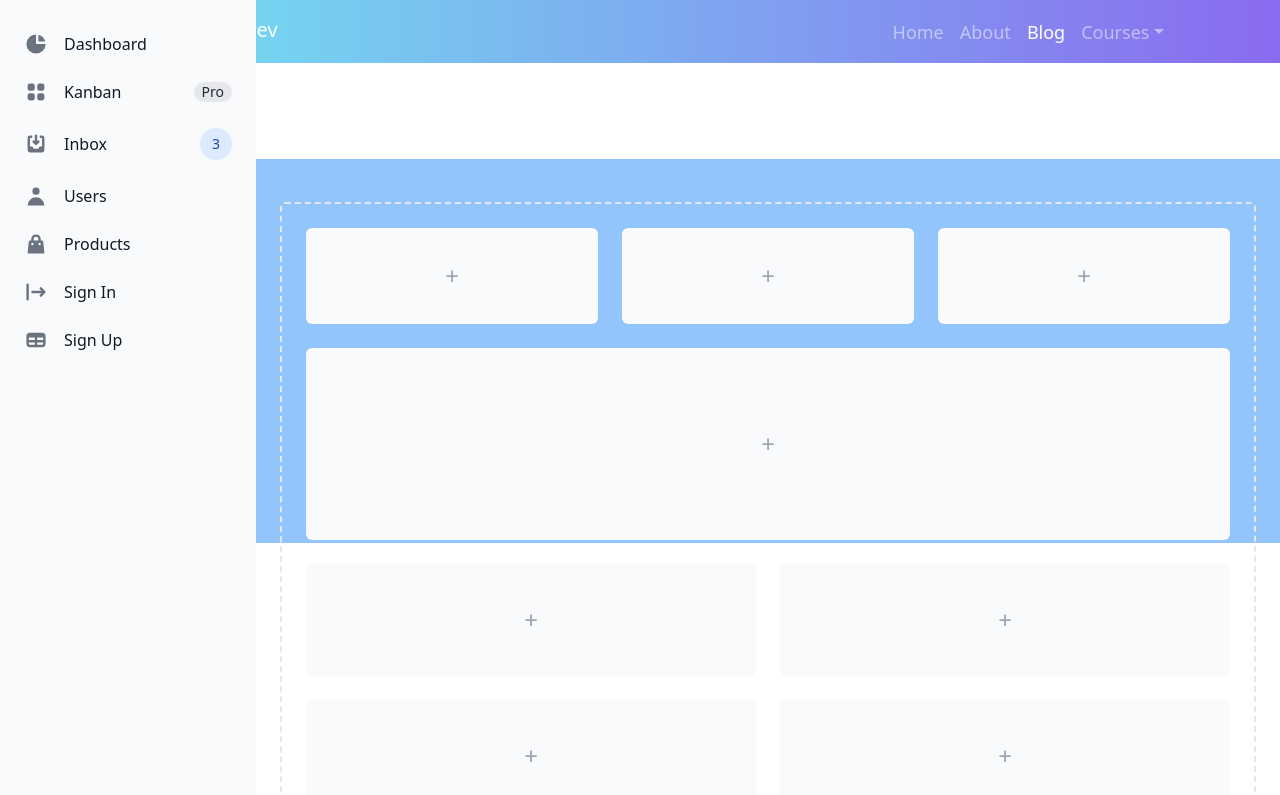
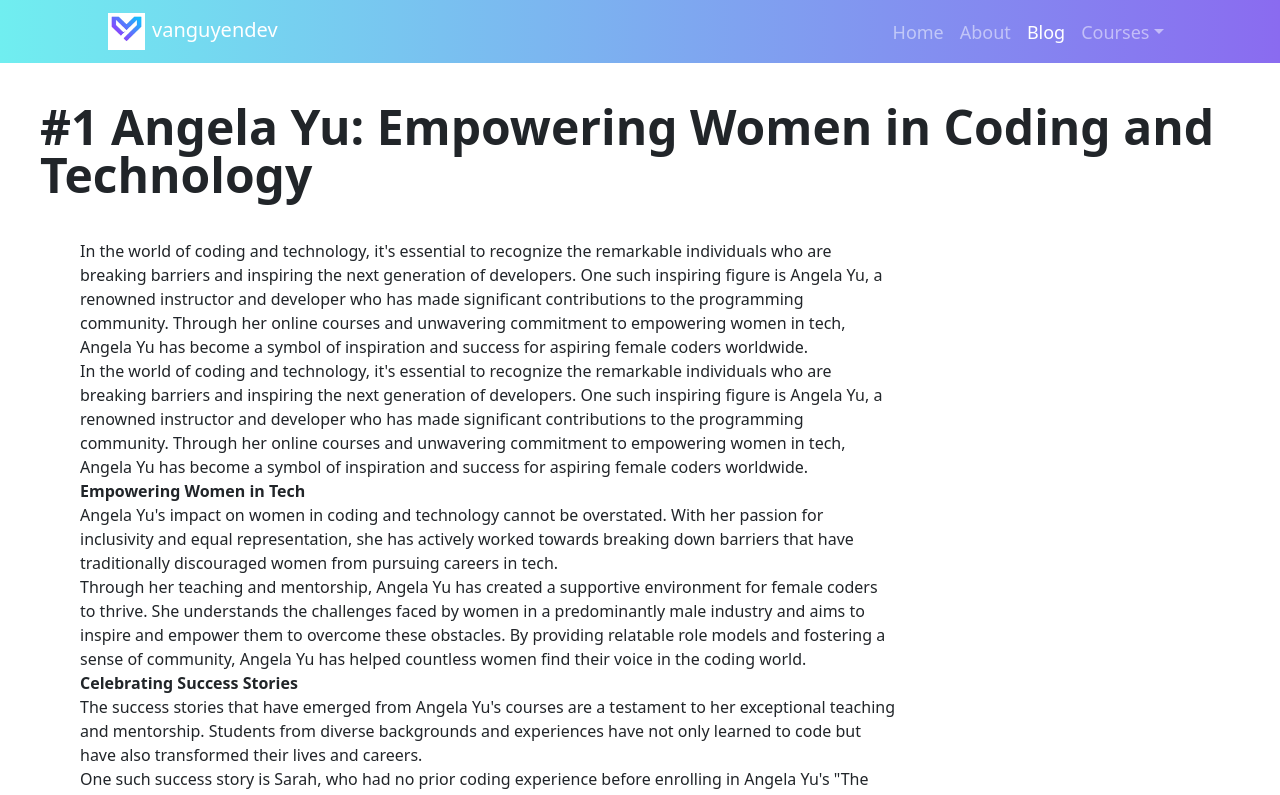
Before and after one commit to vanguyen333/mysiteO, a React (Vite) app: page /blog in a window 1280 px wide. Shown: the top 795 px of the page. Built offline with nearby package versions, Linux system fonts and the light colour scheme.

Commit message:
working on blog 1

```diff
--- a/src/pages/About.jsx
+++ b/src/pages/About.jsx
@@ -31,31 +31,30 @@ const About = () => {
           Hi there, it's Van.
         </h1>
         <p className="pb-10 ">
-          Thank you for taking the time to visit my personal website. I am a
-          full-stack developer based in Ottawa, Canada. <br />
+          Thank you for taking the time to visit my personal website.
+          <br />I am a full-stack developer, a free-lancer, and content creator
+          based in Ottawa, Canada. <br />
           <br />
-          As a recent graduate from Algonquin College with a specialization in
+          Recently graduated from Algonquin College with a specialization in
           Computer Programming, I possess a wide range of skills in building web
-          applications, applications, software solutions and debugging. During
-          my education, I was working as a co-op intern web developer at
-          U+Education, an Education company, for a duration of four months. In
-          this role, I played a pivotal part in designing, updating, and
-          revamping the company's WordPress website, gaining valuable hands-on
-          experience.
+          applications, applications, software solutions and debugging. I was a
+          co-op intern web developer at U+Education in 4 months. I played a
+          pivotal part in designing, updating, and revamping the company's
+          WordPress website, gaining valuable hands-on experience. I currently
+          working on a website about driving school for my private client, and
+          working on tech videos on Youtube.
           <br />
           <br />
-          Passionate about designing innovative technology products, I am
-          constantly eager to learn and apply new skills and talents to drive
-          your organization's success. With my dedication and expertise, I am
-          confident in making a significant contribution to your team and
-          helping your organization thrive.
+          Passionate about designing innovative technology products and with my
+          dedication and expertise, I am confident in making a significant
+          contribution to your team and helping your organization thrive.
           <br />
         </p>
       </div>
       <p className="pl-10 pt-10">
         Bird Image source:{" "}
         <a href="https://www.wallpaperflare.com/beautiful-girl-with-colorful-hair-desktop-wallpaper-hd-for-mobile-phones-and-laptops-wallpaper-bhxbt">
-          wallpaperflare
+          <u> wallpaperflare</u>
         </a>
       </p>
       <Footer />
--- a/src/pages/Blog.jsx
+++ b/src/pages/Blog.jsx
@@ -1,12 +1,84 @@
 import "./blog.css";
 import Header from "../components/Header";
-import Sidethanh from "../components/Sidethanh";
 
 const About = () => {
   return (
-    <div className="bg-blue-300 h-96 mt-24">
-      <h1>My Blog</h1>
-      <Sidethanh />
+    <div>
+      <h1 className="text-5xl text-left pl-10 pt-10  font-bold">
+        #1 Angela Yu: Empowering Women in Coding and Technology
+      </h1>
+      <div className="text-left pt-10 pl-20 pr-96">
+        <p>
+          In the world of coding and technology, it's essential to recognize the
+          remarkable individuals who are breaking barriers and inspiring the
+          next generation of developers. One such inspiring figure is Angela Yu,
+          a renowned instructor and developer who has made significant
+          contributions to the programming community. Through her online courses
+          and unwavering commitment to empowering women in tech, Angela Yu has
+          become a symbol of inspiration and success for aspiring female coders
+          worldwide.
+          <br />
+          In the world of coding and technology, it's essential to recognize the
+          remarkable individuals who are breaking barriers and inspiring the
+          next generation of developers. One such inspiring figure is Angela Yu,
+          a renowned instructor and developer who has made significant
+          contributions to the programming community. Through her online courses
+          and unwavering commitment to empowering women in tech, Angela Yu has
+          become a symbol of inspiration and success for aspiring female coders
+          worldwide.
+          <br /> <strong> Empowering Women in Tech</strong>
+          <br />
+          Angela Yu's impact on women in coding and technology cannot be
+          overstated. With her passion for inclusivity and equal representation,
+          she has actively worked towards breaking down barriers that have
+          traditionally discouraged women from pursuing careers in tech.
+          <br />
+          Through her teaching and mentorship, Angela Yu has created a
+          supportive environment for female coders to thrive. She understands
+          the challenges faced by women in a predominantly male industry and
+          aims to inspire and empower them to overcome these obstacles. By
+          providing relatable role models and fostering a sense of community,
+          Angela Yu has helped countless women find their voice in the coding
+          world.
+          <br />
+          <strong> Celebrating Success Stories</strong>
+          <br />
+          The success stories that have emerged from Angela Yu's courses are a
+          testament to her exceptional teaching and mentorship. Students from
+          diverse backgrounds and experiences have not only learned to code but
+          have also transformed their lives and careers.
+          <br />
+          One such success story is Sarah, who had no prior coding experience
+          before enrolling in Angela Yu's "The Complete Web Development
+          Bootcamp." Through Angela's guidance and comprehensive curriculum,
+          Sarah gained the skills and confidence to build her own portfolio
+          website and eventually landed a job as a front-end developer. Sarah's
+          story is just one of many, demonstrating the transformative power of
+          Angela Yu's courses in unlocking the potential of aspiring coders.
+          <br />
+          <strong> Closing Thoughts: </strong>
+          <br />
+          Inspiring the Future As we reflect on Angela Yu's journey and her
+          impact on the coding and technology industry, it is clear that her
+          contributions go beyond teaching code. Angela Yu serves as a beacon of
+          inspiration for aspiring female coders, breaking stereotypes and
+          empowering women to pursue their passion for technology.
+          <br />
+          Through her online courses and unwavering dedication to inclusivity,
+          Angela Yu is playing a vital role in shaping the future of coding. By
+          celebrating and supporting diverse voices, we can create a more
+          <br />
+          inclusive and innovative tech landscape. In conclusion, Angela Yu's
+          commitment to empowering women in coding and technology is truly
+          commendable. Her online courses have opened doors and provided
+          opportunities for countless individuals to pursue their dreams. As we
+          continue to celebrate inspiring figures like Angela Yu, let us
+          remember that diversity and inclusivity are crucial in building a
+          thriving and equitable tech community.
+          <br />
+          Author: Chapgpt
+        </p>
+      </div>
     </div>
   );
 };
--- a/src/pages/Courses.jsx
+++ b/src/pages/Courses.jsx
@@ -1,8 +1,11 @@
 import Header from "../components/Header";
+import Sidethanh from "../components/Sidethanh";
+
 const Courses = () => {
   return (
     <div>
       <h1>Free Courses</h1>
+      <Sidethanh />
     </div>
   );
 };
```
